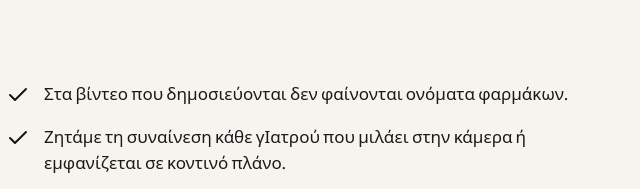
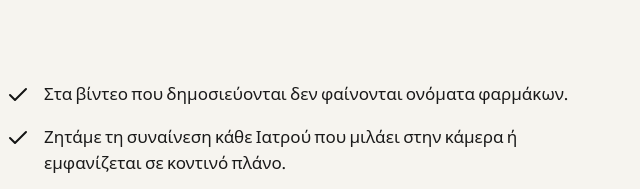
Before and after one commit to gkampiotis/faos-studio, a plain HTML site: page index.html in a window 1280 px wide. Shown: the part 1040-1229 px from the top of the page, 604-1244 px from the left. Drawn offline with Linux system fonts and the light colour scheme.

Commit message:
Correct spelling of 'Ιατρού' in index.html

```diff
--- a/index.html
+++ b/index.html
@@ -81,7 +81,7 @@ a{color:#1A1A1A}a:hover{color:#6B4E12}
 </li>
 <li style="display: flex; gap: 14px; align-items: flex-start; font-size: 17px; line-height: 1.55">
 <svg aria-hidden="true" width="24" height="24" viewBox="0 0 24 24" fill="none" stroke="#141414" stroke-width="2" stroke-linecap="round" stroke-linejoin="round" style="flex: 0 0 24px; margin-top: 2px"><path d="M20 6 9 17l-5-5"></path></svg>
-<span>Ζητάμε τη συναίνεση κάθε γΙατρού που μιλάει στην κάμερα ή εμφανίζεται σε κοντινό πλάνο.</span>
+<span>Ζητάμε τη συναίνεση κάθε Ιατρού που μιλάει στην κάμερα ή εμφανίζεται σε κοντινό πλάνο.</span>
 </li>
 <li style="display: flex; gap: 14px; align-items: flex-start; font-size: 17px; line-height: 1.55">
 <svg aria-hidden="true" width="24" height="24" viewBox="0 0 24 24" fill="none" stroke="#141414" stroke-width="2" stroke-linecap="round" stroke-linejoin="round" style="flex: 0 0 24px; margin-top: 2px"><path d="M20 6 9 17l-5-5"></path></svg>
```
